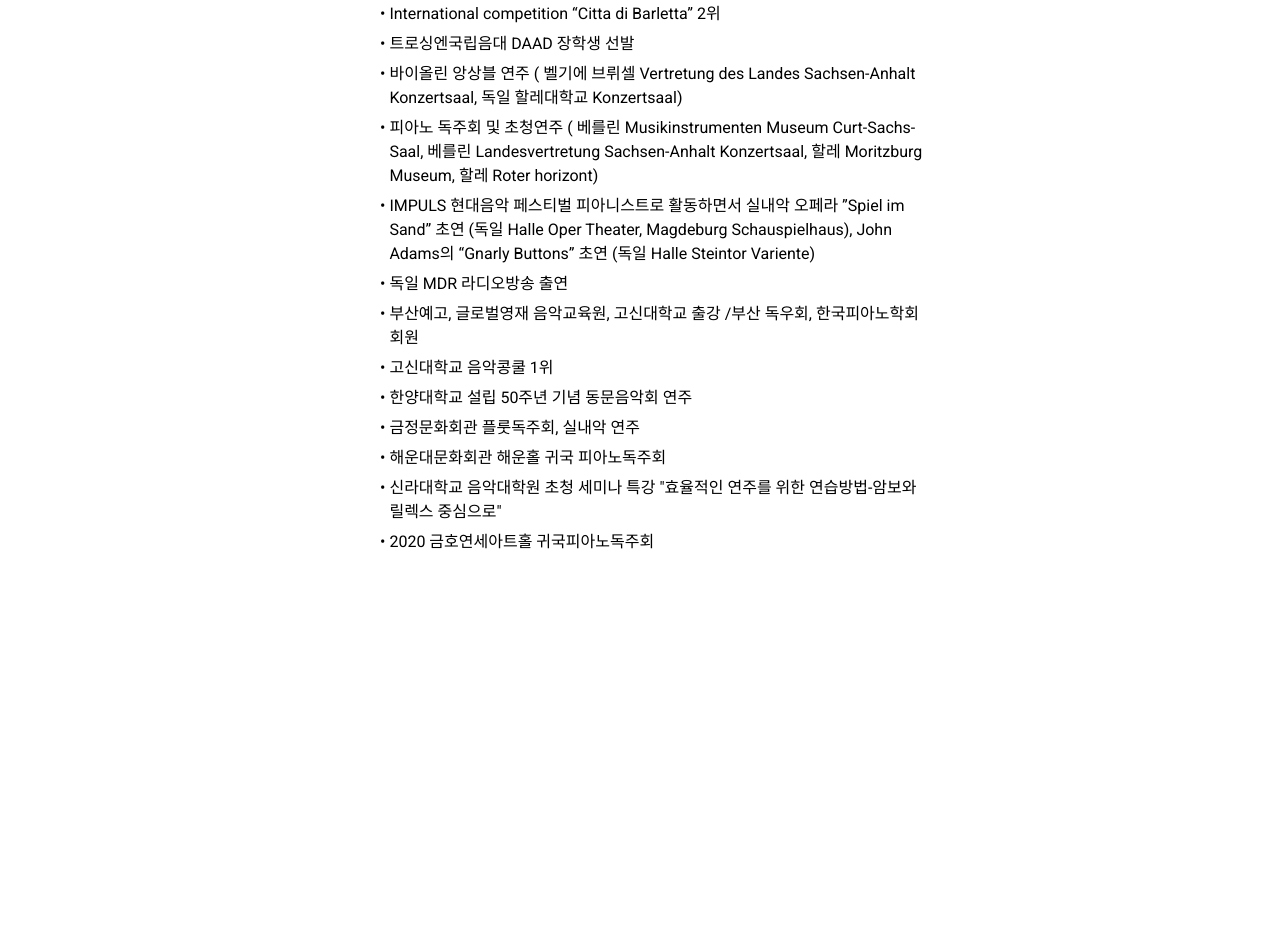
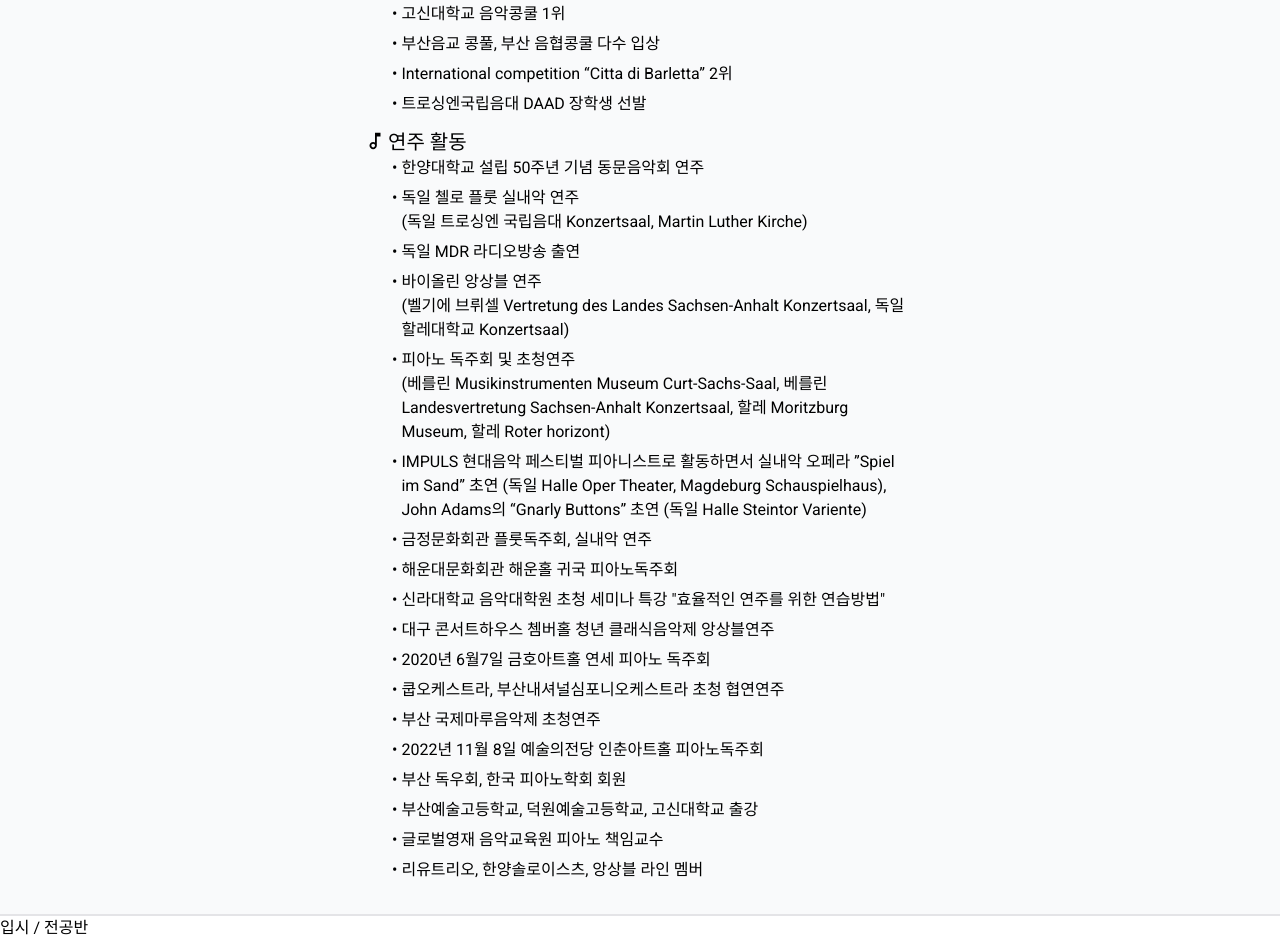
Before and after one commit to yoojanghun/crystal-piano-class, a React (Vite) app: page / in a window 1280 px wide. Shown: the part 1549-2489 px from the top of the page. Before the commit the page ends 2115 px from the top, so only its background shows below. Built offline with nearby package versions, Linux system fonts and the light colour scheme.

Commit message:
강사 이력에 연주 활동 추가

```diff
--- a/src/pages/Home/Home.tsx
+++ b/src/pages/Home/Home.tsx
@@ -6,6 +6,7 @@ import { useNavigate } from "react-router-dom";
 import { useRef } from "react";
 import backgroundPiano from "../../assets/piano-bg.jpg";
 import Instructor from "./components/Instructor.tsx";
+import LessonInfo from "./components/LessonInfo.tsx";
 
 function Home() {
   const navigate = useNavigate();
@@ -66,7 +67,7 @@ function Home() {
                     fontSize: "1rem",
                     backgroundColor: "#2d2d2d",
                     "&:hover": {
-                      backgroundColor: "#000000",                     }
+                      backgroundColor: "#000000"}
                   }}
                   onClick={() => navigate("/apply")}
                 >
@@ -79,6 +80,9 @@ function Home() {
         <section className="mt-20" ref={instructorRef}>
           <Instructor />
         </section>
+        <section>
+          <LessonInfo />
+        </section>
       </main>
     </>
   );
--- a/src/pages/Home/components/Instructor.tsx
+++ b/src/pages/Home/components/Instructor.tsx
@@ -1,6 +1,7 @@
 import {
   SchoolOutlined,
   WorkspacePremiumOutlined,
+  MusicNoteOutlined
 } from "@mui/icons-material";
 import sujung from "../../../assets/sujung.webp";
 
@@ -14,24 +15,36 @@ function Instructor() {
   ];
 
   const achievments = [
+    "고신대학교 음악콩쿨 1위",
+    "부산음교 콩풀, 부산 음협콩쿨 다수 입상",
     "International competition “Citta di Barletta” 2위",
     "트로싱엔국립음대 DAAD 장학생 선발",
-    "바이올린 앙상블 연주 ( 벨기에 브뤼셀 Vertretung des Landes Sachsen-Anhalt Konzertsaal, 독일 할레대학교 Konzertsaal)",
-    "피아노 독주회 및 초청연주 ( 베를린 Musikinstrumenten Museum Curt-Sachs-Saal, 베를린 Landesvertretung Sachsen-Anhalt Konzertsaal, 할레 Moritzburg Museum, 할레 Roter horizont)",
+  ];
+
+  const performances = [
+    "한양대학교 설립 50주년 기념 동문음악회 연주",
+    "독일 첼로 플룻 실내악 연주 \n(독일 트로싱엔 국립음대 Konzertsaal, Martin Luther Kirche)",
+    "독일 MDR 라디오방송 출연",
+    "바이올린 앙상블 연주 \n(벨기에 브뤼셀 Vertretung des Landes Sachsen-Anhalt Konzertsaal, 독일 할레대학교 Konzertsaal)",
+    "피아노 독주회 및 초청연주 \n(베를린 Musikinstrumenten Museum Curt-Sachs-Saal, 베를린 Landesvertretung Sachsen-Anhalt Konzertsaal, 할레 Moritzburg Museum, 할레 Roter horizont)",
     "IMPULS 현대음악 페스티벌 피아니스트로 활동하면서 실내악 오페라 ”Spiel im Sand” 초연 (독일 Halle Oper Theater, Magdeburg Schauspielhaus), John Adams의 “Gnarly Buttons” 초연 (독일 Halle Steintor Variente)",
-    "독일 MDR 라디오방송 출연",
-    "부산예고, 글로벌영재 음악교육원, 고신대학교 출강 /부산 독우회, 한국피아노학회 회원",
-    "고신대학교 음악콩쿨 1위",
-    "한양대학교 설립 50주년 기념 동문음악회 연주",
     "금정문화회관 플룻독주회, 실내악 연주",
     "해운대문화회관 해운홀 귀국 피아노독주회",
-    "신라대학교 음악대학원 초청 세미나 특강 \"효율적인 연주를 위한 연습방법-암보와 릴렉스 중심으로\"",
-    "2020 금호연세아트홀 귀국피아노독주회"
+    "신라대학교 음악대학원 초청 세미나 특강 \"효율적인 연주를 위한 연습방법\"",
+    "대구 콘서트하우스 쳄버홀 청년 클래식음악제 앙상블연주",
+    "2020년 6월7일 금호아트홀 연세 피아노 독주회",
+    "쿱오케스트라, 부산내셔널심포니오케스트라 초청 협연연주",
+    "부산 국제마루음악제 초청연주",
+    "2022년 11월 8일 예술의전당 인춘아트홀 피아노독주회",
+    "부산 독우회, 한국 피아노학회 회원",
+    "부산예술고등학교, 덕원예술고등학교, 고신대학교 출강",
+    "글로벌영재 음악교육원 피아노 책임교수",
+    "리유트리오, 한양솔로이스츠, 앙상블 라인 멤버"
   ];
 
   return(
     <>
-      <div className="flex flex-col items-center">
+      <div className="flex flex-col items-center bg-[#F9FAFB] border-b-2 border-zinc-200 pb-5">
         <h2 className="text-4xl mb-6 font-bold">강사 소개</h2>
         <img
           src={sujung}
@@ -39,31 +52,46 @@ function Instructor() {
           alt="sujung-pic"
         />
         <div className="max-w-xl min-w-[360px]">
-          <div className="mb-3">
+          <div className="mb-3 px-3">
             <h4 className="flex items-center text-xl">
-              <SchoolOutlined sx={{ marginRight: "4px", fontSize: "1.1em" }}/> 학력
+              <SchoolOutlined sx={{ marginRight: "4px", marginBottom: "2px", fontSize: "1.1em" }}/> 학력
             </h4>
             <ul className="ml-7">
               {education.map((item, index) =>
                 <li key={index}>
                   <div className="flex">
                     <span className="mr-2">{item.year}</span>
-                    <span>{item.title}</span>
+                    <span className="break-keep">{item.title}</span>
                   </div>
                 </li>
               )}
             </ul>
           </div>
-          <div className="mb-3">
+          <div className="mb-3 px-3">
             <h4 className="flex items-center text-xl">
-              <WorkspacePremiumOutlined sx={{ marginRight: "4px", fontSize: "1.1em" }}/>주요 경력
+              <WorkspacePremiumOutlined sx={{ marginRight: "4px", marginBottom: "2px", fontSize: "1.1em" }}/>입상 경력
             </h4>
             <ul className="ml-7">
               {achievments.map((item, index) =>
                 <li key={index} className="mb-1.5">
                   <div className="flex">
                     <span className="mr-1">•</span>
-                    <span>{item}</span>
+                    <span className="break-keep whitespace-pre-line">{item}</span>
+                  </div>
+                </li>
+              )}
+            </ul>
+          </div>
+          <div className="mb-3 px-3">
+            <h4 className="flex items-center text-xl">
+              <MusicNoteOutlined sx={{ marginRight: "2px", marginBottom: "2px", fontSize: "1.1em" }}/> 연주 활동
+            </h4>
+            <ul className="ml-7">
+              {performances.map((item, index) =>
+                <li key={index} className="mb-1.5">
+                  <div className="flex">
+                    <span className="mr-1">•</span>
+                    <span className="break-keep whitespace-pre-line">{item}</span>
                   </div>
                 </li>
               )}
--- /dev/null
+++ b/src/pages/Home/components/LessonInfo.tsx
@@ -0,0 +1,15 @@
+function LessonInfo() {
+
+  return(
+    <>
+      <div>
+        <h4>입시 / 전공반</h4>
+      </div>
+      <div>
+        <h4></h4>
+      </div>
+    </>
+  )
+}
+
+export default LessonInfo;
--- a/src/shared/Header/Header.tsx
+++ b/src/shared/Header/Header.tsx
@@ -2,7 +2,6 @@ import sujungLogo from "../../assets/sujung-logo.jpg";
 import { useNavigate } from "react-router-dom";
 
 type ScrollProps = {
-  // onScroll 객체
   onScroll: {
     instructor: () => void;
   }
@@ -24,7 +23,7 @@ function Header({ onScroll }: ScrollProps) {
         <ul className="flex items-center list-none">
           <li
             className="px-7.5 cursor-pointer"
-            onClick={onScroll.instructor}
+            onClick={onScroll?.instructor}
           >
             강사 소개
           </li>
```
